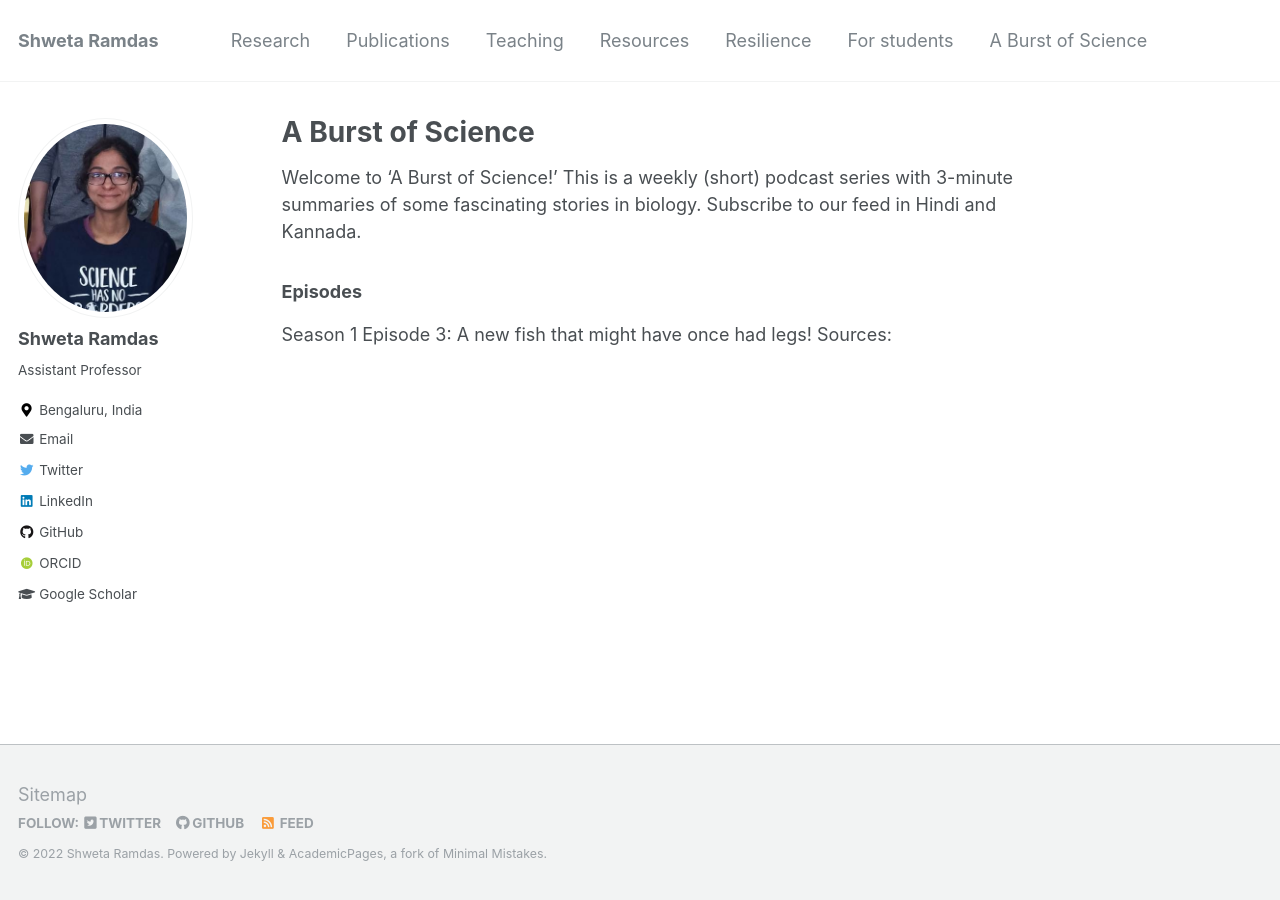
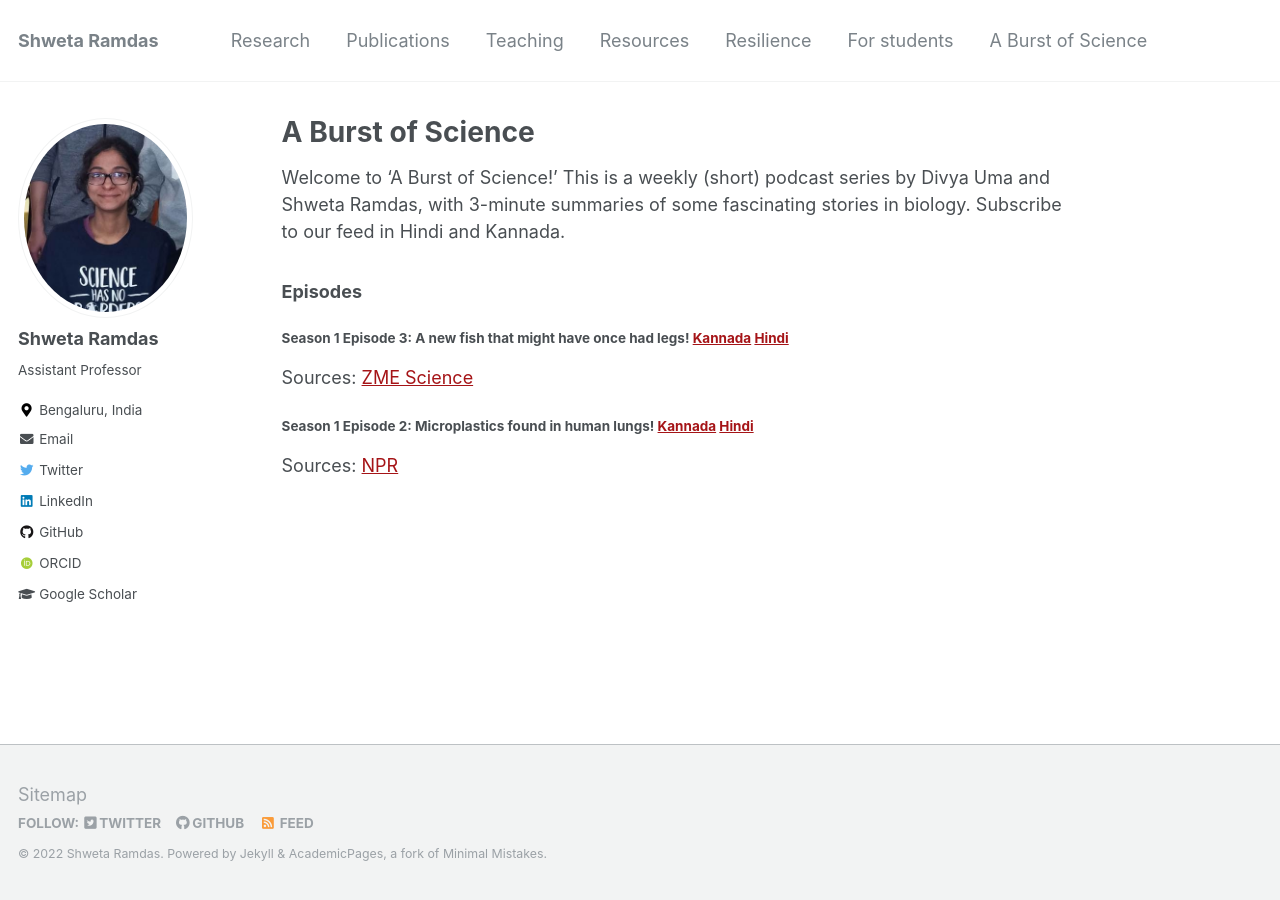
Before and after one commit to shwetaramdas/shwetaramdas.github.io, a Jekyll site: the page built from burstofscience.md, in a window 1280 px wide. Built offline with Jekyll 4.4.1, drawn with Linux system fonts in a browser that asks for light colours; some web fonts are replaced.

Commit message:
Update burstofscience.md

```diff
--- a/burstofscience.md
+++ b/burstofscience.md
@@ -6,8 +6,14 @@ author_profile: true
 
 ---
 
-Welcome to 'A Burst of Science!' This is a weekly (short) podcast series with 3-minute summaries of some fascinating stories in biology. Subscribe to our feed in Hindi and Kannada.
+Welcome to 'A Burst of Science!' This is a weekly (short) podcast series by Divya Uma and Shweta Ramdas, with 3-minute summaries of some fascinating stories in biology. Subscribe to our feed in Hindi and Kannada.
 
 ### Episodes
-Season 1 Episode 3: A new fish that might have once had legs!
-Sources:
+#### Season 1 Episode 3: A new fish that might have once had legs! [Kannada](https://anchor.fm/apu-biology/episodes/Episode-3--Fish-that-went-from-sea-to-land-and-back-to-sea-e1lssb5)  [Hindi](https://anchor.fm/shweta-ramdas/episodes/3-e1ltcrj)
+
+Sources: [ZME Science](https://www.zmescience.com/science/fossil-friday-this-ancient-fish-moved-to-land-didnt-like-it-and-moved-back-into-the-sea)
+
+
+#### Season 1 Episode 2: Microplastics found in human lungs! [Kannada](https://anchor.fm/apu-biology/episodes/Episode-2--Microplastics-e1m8n7f)  [Hindi](https://anchor.fm/shweta-ramdas/episodes/2-e1jgeb4)
+
+Sources: [NPR](https://www.npr.org/2022/04/06/1091246691/microplastics-found-in-human-lungs)
```
